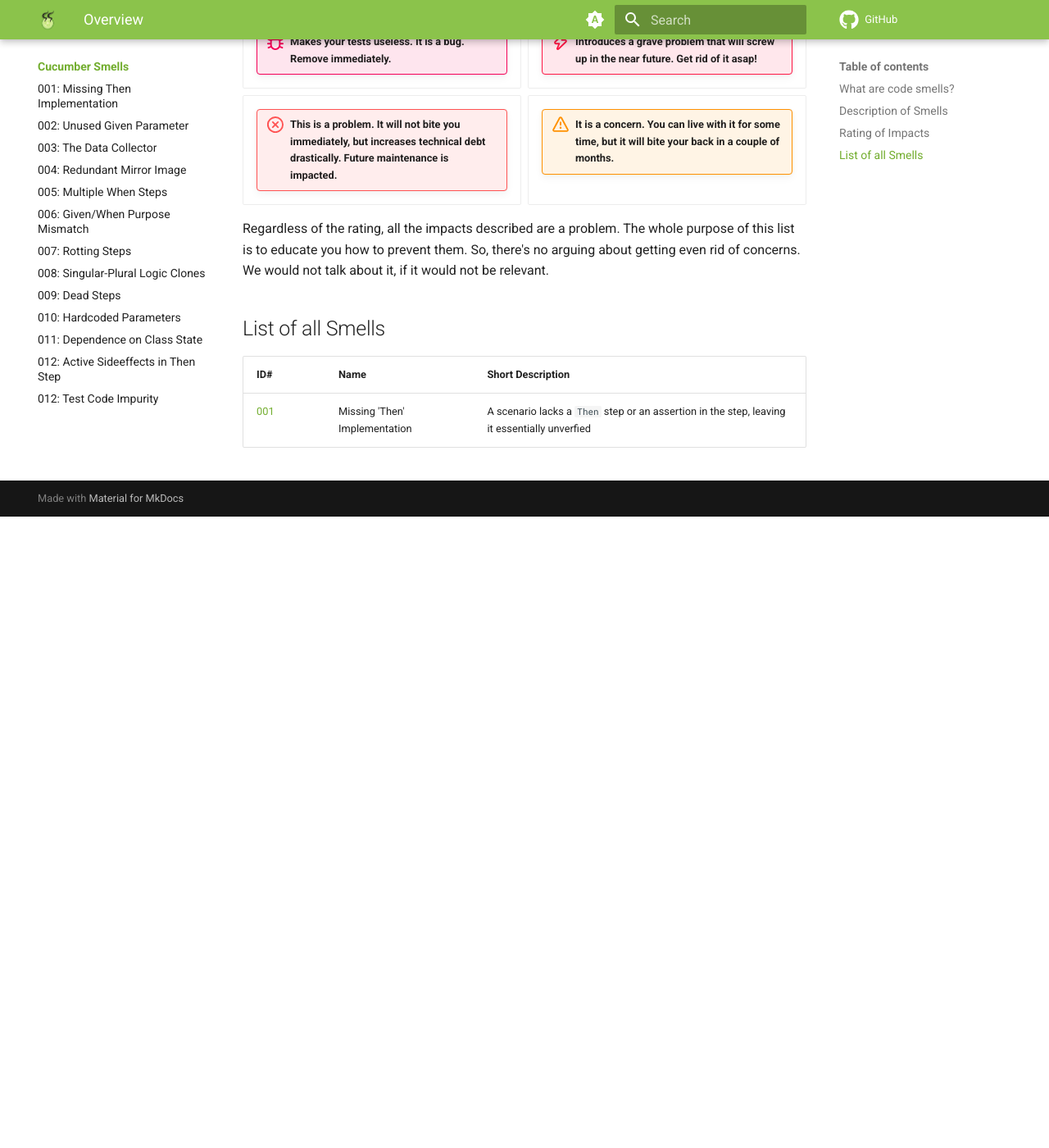
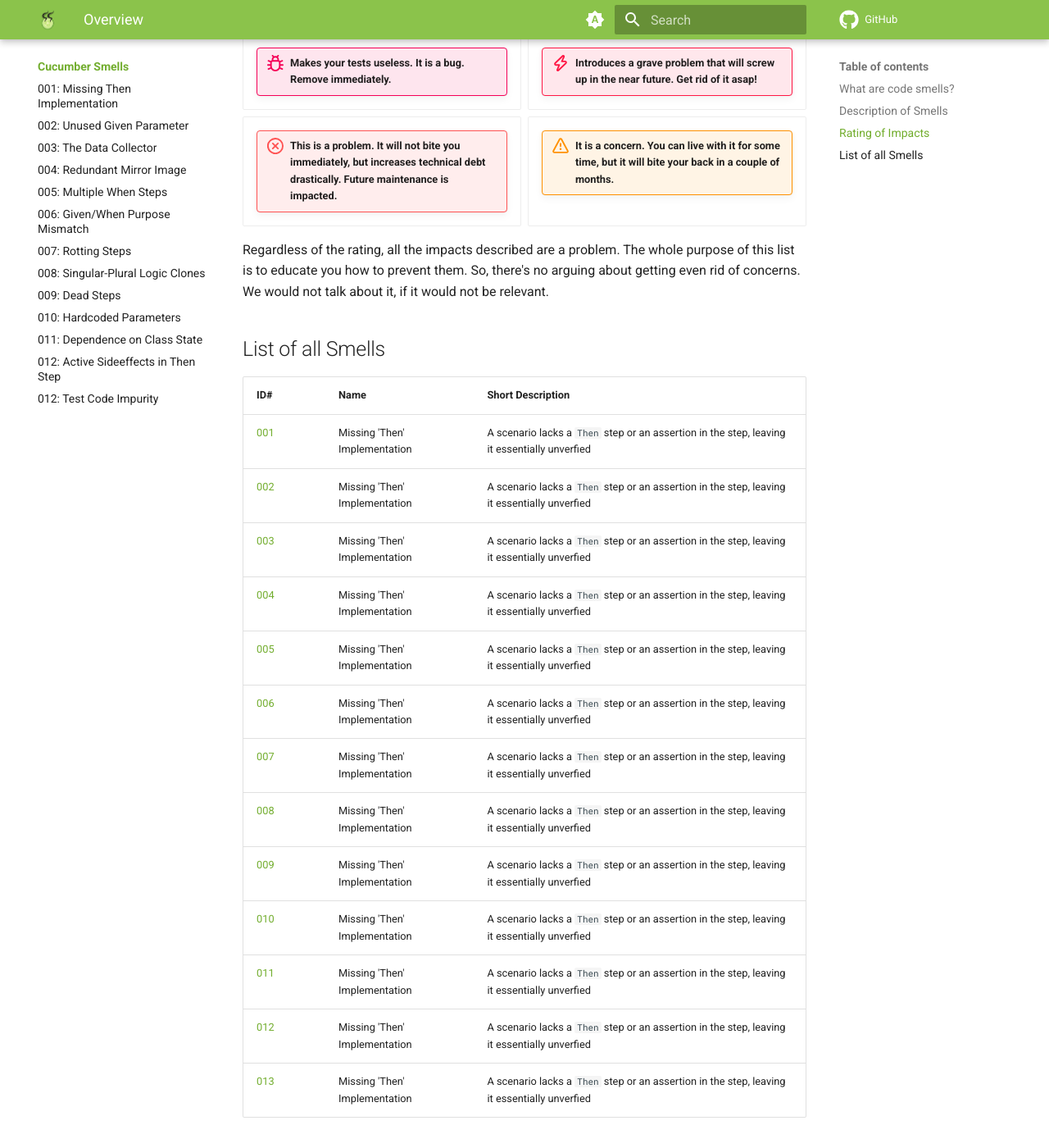
Before and after one commit to Cucumber-Diseases/cucumber-diseases.github.io, an MkDocs documentation site: the page built from docs/smells/index.md, in a window 1280 px wide and 1400 px high, scrolled down 1241 px. Shown: the whole window at 82% size. Built offline with MkDocs 1.6.1 and Material for MkDocs 9.7.7, drawn with Linux system fonts in a browser that asks for light colours; before the commit the page ends 1871 px from its top, so only the background shows below that; some of the changed text lies outside the part shown.

Commit message:
Update index.md

```diff
--- a/docs/smells/index.md
+++ b/docs/smells/index.md
@@ -38,3 +38,15 @@
 | ID# | Name | Short Description |
 |-----|------|-------------|
 | [001](001-missing-then.md) | Missing 'Then' Implementation | A scenario lacks a `Then` step or an assertion in the step, leaving it essentially unverfied |
+| [002](001-missing-then.md) | Missing 'Then' Implementation | A scenario lacks a `Then` step or an assertion in the step, leaving it essentially unverfied |
+| [003](001-missing-then.md) | Missing 'Then' Implementation | A scenario lacks a `Then` step or an assertion in the step, leaving it essentially unverfied |
+| [004](001-missing-then.md) | Missing 'Then' Implementation | A scenario lacks a `Then` step or an assertion in the step, leaving it essentially unverfied |
+| [005](001-missing-then.md) | Missing 'Then' Implementation | A scenario lacks a `Then` step or an assertion in the step, leaving it essentially unverfied |
+| [006](001-missing-then.md) | Missing 'Then' Implementation | A scenario lacks a `Then` step or an assertion in the step, leaving it essentially unverfied |
+| [007](001-missing-then.md) | Missing 'Then' Implementation | A scenario lacks a `Then` step or an assertion in the step, leaving it essentially unverfied |
+| [008](001-missing-then.md) | Missing 'Then' Implementation | A scenario lacks a `Then` step or an assertion in the step, leaving it essentially unverfied |
+| [009](001-missing-then.md) | Missing 'Then' Implementation | A scenario lacks a `Then` step or an assertion in the step, leaving it essentially unverfied |
+| [010](001-missing-then.md) | Missing 'Then' Implementation | A scenario lacks a `Then` step or an assertion in the step, leaving it essentially unverfied |
+| [011](001-missing-then.md) | Missing 'Then' Implementation | A scenario lacks a `Then` step or an assertion in the step, leaving it essentially unverfied |
+| [012](001-missing-then.md) | Missing 'Then' Implementation | A scenario lacks a `Then` step or an assertion in the step, leaving it essentially unverfied |
+| [013](001-missing-then.md) | Missing 'Then' Implementation | A scenario lacks a `Then` step or an assertion in the step, leaving it essentially unverfied |
```
Also changed, not shown: other parts of docs/smells/index.md (+1 -1 lines).
